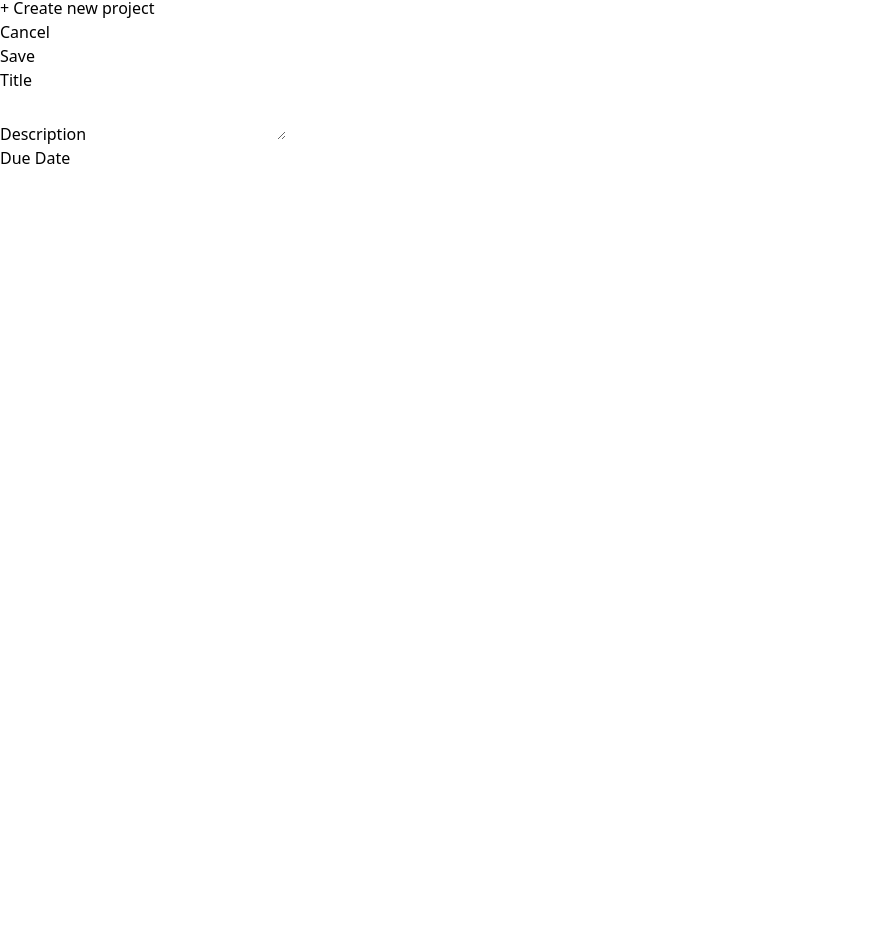
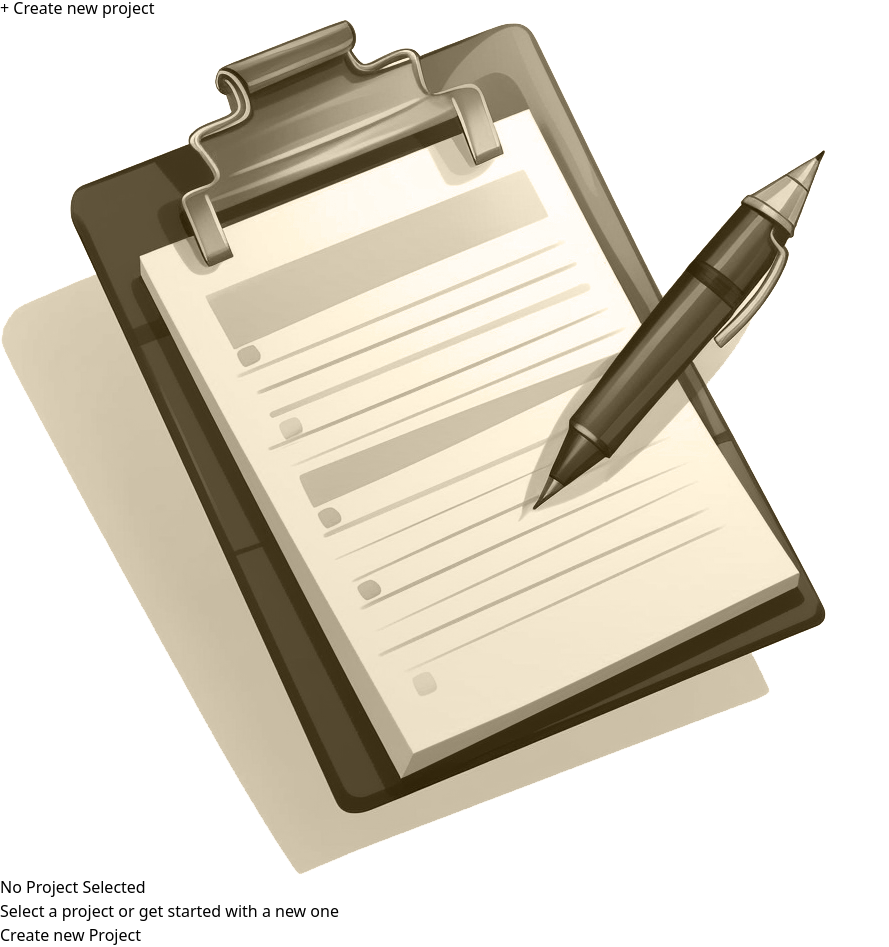
Before and after one commit to gilleon/productivity-app, a React (Vite) app: page / in a window 1280 px wide. Shown: the part 28-975 px from the top of the page, without its empty margins (0-889 px from the left). Before the commit the page ends 800 px from the top, so only its background shows below. Built offline with nearby package versions, Linux system fonts and the light colour scheme.

Commit message:
Added a state to control which component is displayed on page load up

```diff
--- a/src/App.jsx
+++ b/src/App.jsx
@@ -1,11 +1,32 @@
+import { useState } from "react";
+import DefaultPage from "./component/default/DefaultPage";
 import NewProject from "./component/new_project/NewProject";
 import Sidebar from "./component/sidebar/Sidebar";
 
 function App() {
+  const [projectState, setProjectState] = useState({
+    selectedProjectId: undefined,
+    projects: [],
+  });
+
+  function handleStartAddProject() {
+    setProjectState((prevState) => {
+      return { ...prevState, selectedProjectId: null };
+    });
+  }
+
+  let content;
+
+  if (projectState.selectedProjectId === null) {
+    content = <NewProject />;
+  } else if (projectState.selectedProjectId === undefined) {
+    content = <DefaultPage onAddProject={handleStartAddProject} />;
+  }
+
   return (
     <main className="h-screen my-8 flex gap-8">
-      <Sidebar />
-      <NewProject />
+      <Sidebar onAddProject={handleStartAddProject} />
+      {content}
     </main>
   );
 }
--- a/src/component/default/DefaultPage.jsx
+++ b/src/component/default/DefaultPage.jsx
@@ -1,8 +1,8 @@
 import React from "react";
-import logo from "../../assets/no-project.png";
+import logo from "../../assets/no-projects.png";
 import Button from "../inputs/Button";
 
-export default function DefaultPage() {
+export default function DefaultPage({ onAddProject }) {
   return (
     <div className="mt-24 text-center w-2/3">
       <img
@@ -15,7 +15,7 @@ export default function DefaultPage() {
         Select a project or get started with a new one
       </p>
       <p className="mt-8">
-        <Button>Create new Project</Button>
+        <Button onClick={onAddProject}>Create new Project</Button>
       </p>
     </div>
   );
--- a/src/component/sidebar/Sidebar.jsx
+++ b/src/component/sidebar/Sidebar.jsx
@@ -1,14 +1,14 @@
 import React from "react";
 import Button from "../inputs/Button";
 
-export default function Sidebar() {
+export default function Sidebar({ onAddProject }) {
   return (
     <aside className="w1/3 px-8 py-16 bg-stone-900 text-stone-50 md:w-72 rounded-r-xl">
       <h2 className="mb-8 font-bold uppercase md:text-xl text-stone-200">
         My Projects
       </h2>
       <div>
-        <Button>+ Create new project</Button>
+        <Button onClick={onAddProject}>+ Create new project</Button>
       </div>
       <ul>
         <li></li>
```
